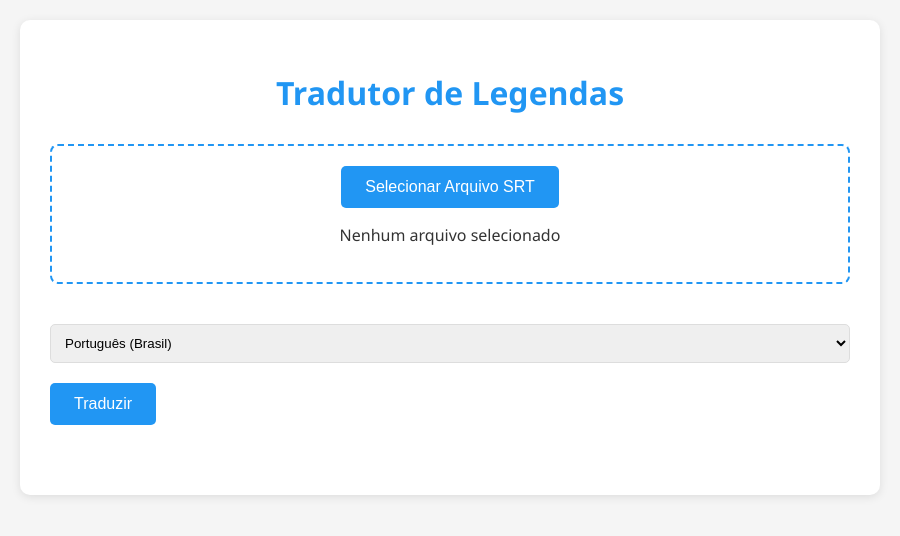
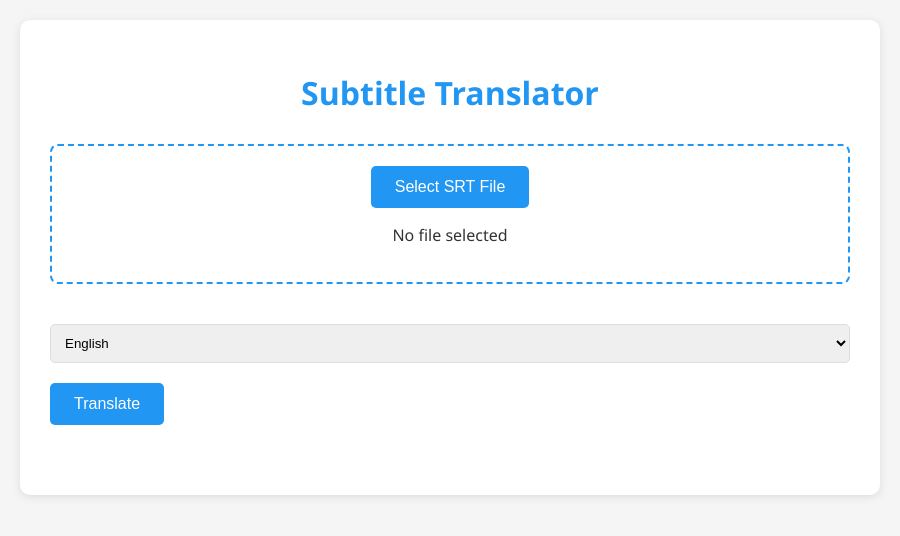
Before and after one commit to Laiirton/subtitle-translator, an Electron app: page index.html in a window 900 px wide. Drawn offline with Linux system fonts and the light colour scheme.

Commit message:
Update index.html

```diff
--- a/index.html
+++ b/index.html
@@ -1,7 +1,7 @@
 <!DOCTYPE html>
 <html>
 <head>
-    <title>Tradutor de Legendas</title>
+    <title>Subtitle Translator</title>
     <style>
         body {
             font-family: 'Segoe UI', Tahoma, Geneva, Verdana, sans-serif;
@@ -67,27 +67,27 @@
 </head>
 <body>
     <div class="container">
-        <h1>Tradutor de Legendas</h1>
+        <h1>Subtitle Translator</h1>
 
         <div class="upload-section">
             <input type="file" id="srtFile" accept=".srt" style="display: none;">
-            <button onclick="document.getElementById('srtFile').click()">Selecionar Arquivo SRT</button>
-            <p id="fileName">Nenhum arquivo selecionado</p>
+            <button onclick="document.getElementById('srtFile').click()">Select SRT File</button>
+            <p id="fileName">No file selected</p>
         </div>
 
         <select class="language-select" id="targetLanguage">
-            <option value="pt-BR">Português (Brasil)</option>
             <option value="en">English</option>
-            <option value="es">Español</option>
-            <option value="fr">Français</option>
-            <option value="de">Deutsch</option>
-            <option value="it">Italiano</option>
-            <option value="ja">日本語</option>
-            <option value="ko">한국어</option>
-            <option value="zh">中文</option>
+            <option value="es">Spanish</option>
+            <option value="pt-BR">Portuguese (Brazil)</option>
+            <option value="fr">French</option>
+            <option value="de">German</option>
+            <option value="it">Italian</option>
+            <option value="ja">Japanese</option>
+            <option value="ko">Korean</option>
+            <option value="zh">Chinese</option>
         </select>
 
-        <button id="translateButton" onclick="translateSubtitle()" disabled>Traduzir</button>
+        <button id="translateButton" onclick="translateSubtitle()" disabled>Translate</button>
 
         <div id="status"></div>
     </div>
```
